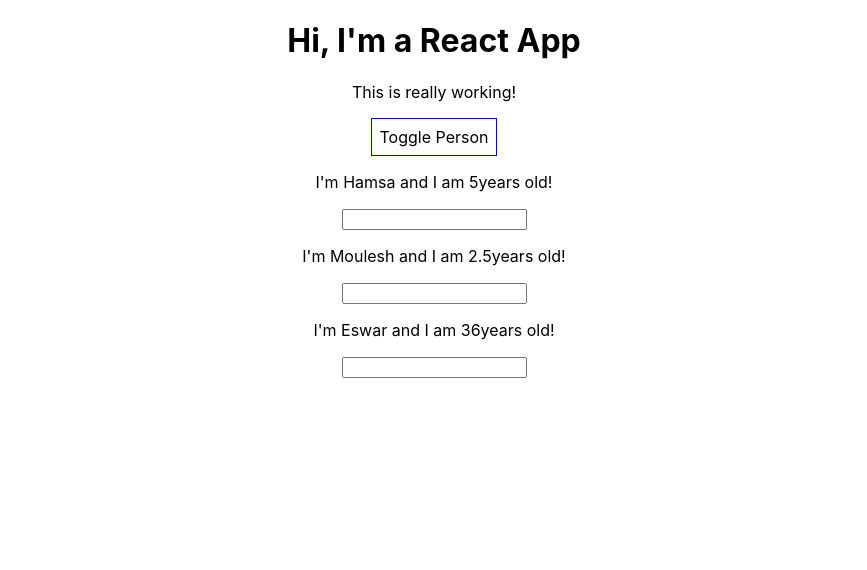
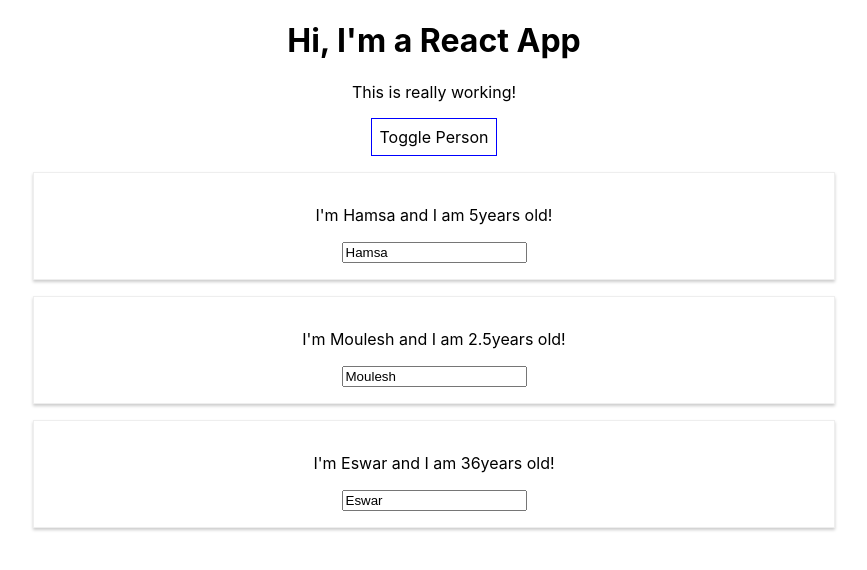
Before and after one commit to priyaesh/react-complete-guide, a React (Create React App) app: page / in a window 1280 px wide. Both pictures are taken after a click on the button "Toggle Person". Shown: the top 570 px of the page, without its empty margins (206-1073 px from the left). Built offline with nearby package versions, Linux system fonts and the light colour scheme.

Commit message:
changes in person.js

```diff
--- a/src/App.js
+++ b/src/App.js
@@ -18,12 +18,13 @@
 
 
 
-  deletePersonHandler = (personIndex) =>{
+  deletePersonHandler = (personindex) =>{
     const persons=this.state.persons;
-    persons.splice(personIndex,1)
+    persons.splice(personindex,1)
     this.setState({persons:persons});
 
   }
+
   nameChangeHandler=(event)=>{
     this.setState({
       person: [
@@ -58,7 +59,7 @@
         <div>
           {this.state.person.map((person, index)=>{
             return <Person
-                    onClick={()=>this.deletePersonHandler(this,index)}
+                    onclick={()=>this.deletePersonHandler(index)}
                     name={person.name}
                     age={person.age} />
 
--- a/src/Person/Person.js
+++ b/src/Person/Person.js
@@ -3,12 +3,12 @@
 
 const person = (probs) => {
     return (
-        <div>
-            <p onClick={probs.click} > I'm  {probs.name} and I am {probs.age}years old! {probs.children}</p>
-            <input type="text" onChange={probs.changed}/>
+        <div className="Person">
+            <p onClick={probs.onclick} > I'm  {probs.name} and I am {probs.age}years old! {probs.children}</p>
+            <input type="text" onChange={probs.changed} value={probs.name}/>
         </div>
-   // <p> {probs.children} </p>
-    //<p>{}</p>
+
+
     )
 
 };
```
